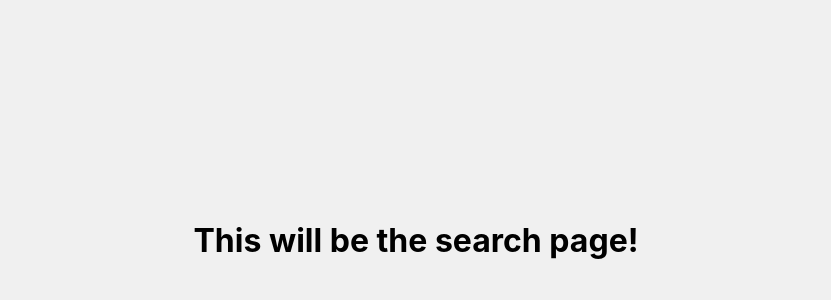
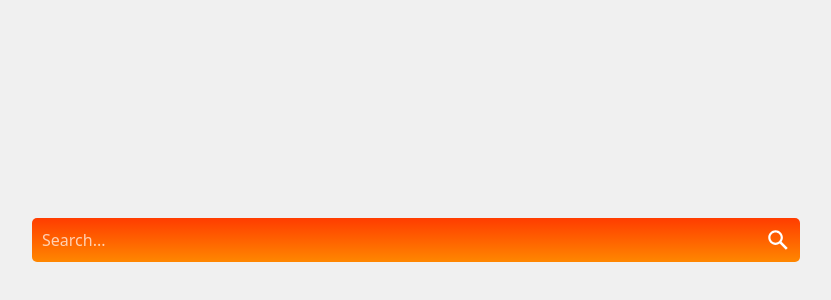
Before and after one commit to m0cah/choosr, a React (Create React App) app: page / in a window 1280 px wide. Shown: the part 160-460 px from the top of the page, without its empty margins (224-1055 px from the left). Built offline with nearby package versions, Linux system fonts and the light colour scheme.

Commit message:
Added search bar

```diff
--- a/src/App.css
+++ b/src/App.css
@@ -1,11 +1,19 @@
 html, body {
     height: 100%;
+    width: 100%;
     margin: 0;
     padding: 0;
     display: flex;
     justify-content: center; /* Horizontally center the box */
     align-items: center; /* Vertically center the box */
     background-color: #f0f0f0; /* Background color for contrast */
+}
+
+#root{
+  width: 100%;
+  display: flex;
+  justify-content: center;
+  align-items: center;
 }
 
 .App {
@@ -26,3 +34,42 @@ html, body {
   border-radius: 8px; /* Optional rounded corners */
   transition: transform 0.3s ease-out; /* Smooth animation */
 }
+
+#form {
+  background-image: linear-gradient(180deg, #ff3c00, #ff8700);
+  width: 60%;
+  height: 44px;
+  border-radius: 5px;
+  display: flex;
+  flex-direction: row;
+  align-items: center;
+}
+
+input {
+  all: unset;
+  font: 16px system-ui;
+  color: #fff;
+  height: 100%;
+  width: 100%;
+  padding: 6px 10px;
+}
+
+::placeholder {
+  color: #fff;
+  opacity: 0.7;
+}
+
+button {
+  all: unset;
+  cursor: pointer;
+  width: 44px;
+  height: 44px;
+}
+
+svg {
+  color: #fff;
+  fill: currentColor;
+  width: 24px;
+  height: 24px;
+  padding: 10px;
+}
--- a/src/pages/SearchPage.js
+++ b/src/pages/SearchPage.js
@@ -1,7 +1,17 @@
+import '../App.css';
+
+
 export const SearchPage = () => {
 
   return(
-      <h1>This will be the search page!</h1>
+      <form id="form">
+        <input
+            placeholder="Search..."
+            aria-label="Search through site content"/>
+        <button>
+          <svg viewBox="0 0 1024 1024"><path class="path1" d="M848.471 928l-263.059-263.059c-48.941 36.706-110.118 55.059-177.412 55.059-171.294 0-312-140.706-312-312s140.706-312 312-312c171.294 0 312 140.706 312 312 0 67.294-24.471 128.471-55.059 177.412l263.059 263.059-79.529 79.529zM189.623 408.078c0 121.364 97.091 218.455 218.455 218.455s218.455-97.091 218.455-218.455c0-121.364-103.159-218.455-218.455-218.455-121.364 0-218.455 97.091-218.455 218.455z"></path></svg>
+        </button>
+      </form>
   );
 
 }
```
